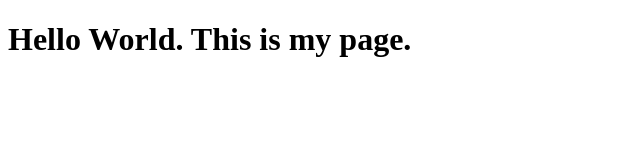
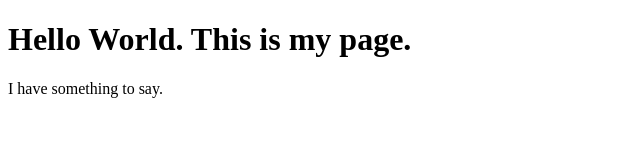
Before and after one commit to caesarbell/gh-pages-test, a plain HTML site: page index.html in a window 1280 px wide. Shown: the whole page, without its empty margins (0-640 px from the left). Drawn offline with Linux system fonts and the light colour scheme.

Commit message:
Update index.html

```diff
--- a/index.html
+++ b/index.html
@@ -7,5 +7,6 @@
 </head>
 <body>
     <h1>Hello World. This is my page.</h1>
+    <p>I have something to say.</p>
 </body>
 </html>
```
